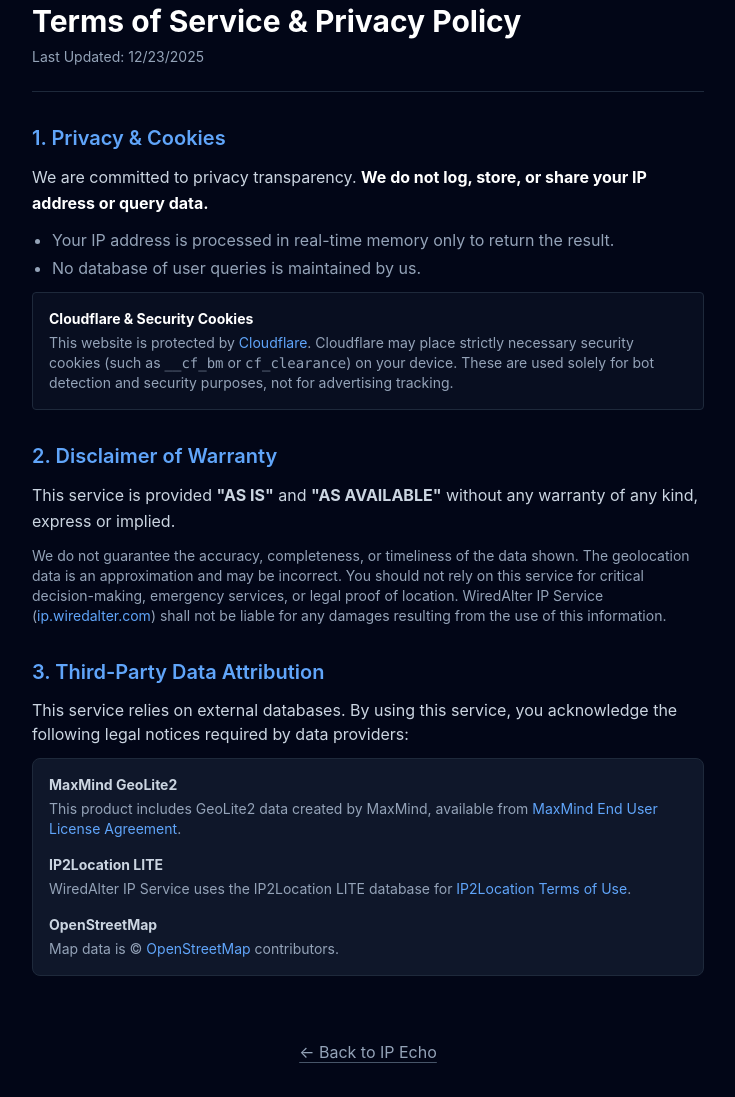
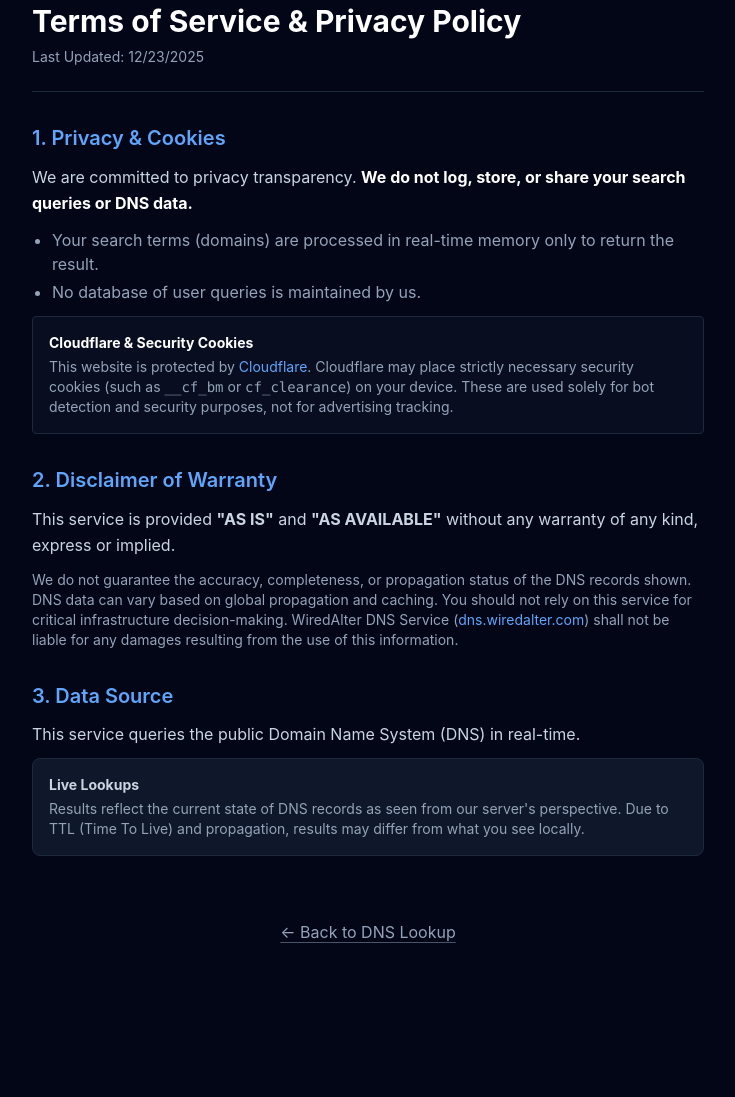
Before and after one commit to buildplan/dns-service, a website: page views/terms.html in a window 1280 px wide. Shown: the part 45-1142 px from the top of the page, without its empty margins (272-1007 px from the left). After the commit the page ends 1037 px from the top, so only its background shows below. Drawn offline with nearby package versions, Linux system fonts and the light colour scheme.

Commit message:
Update Terms page for DNS service

```diff
--- a/views/terms.html
+++ b/views/terms.html
@@ -3,7 +3,7 @@
 <head>
     <meta charset="UTF-8">
     <meta name="viewport" content="width=device-width, initial-scale=1.0">
-    <title>Terms & Privacy - WiredAlter IP</title>
+    <title>Terms & Privacy - WiredAlter DNS</title>
     <script src="https://cdn.tailwindcss.com"></script>
     <style>body { font-family: 'Inter', sans-serif; background-color: #020617; color: #e2e8f0; }</style>
 </head>
@@ -20,10 +20,10 @@
             <h2 class="text-xl font-semibold text-blue-400">1. Privacy & Cookies</h2>
             <p class="text-slate-300 leading-relaxed">
                 We are committed to privacy transparency.
-                <span class="font-bold text-white">We do not log, store, or share your IP address or query data.</span>
+                <span class="font-bold text-white">We do not log, store, or share your search queries or DNS data.</span>
             </p>
             <ul class="list-disc pl-5 text-slate-400 space-y-1">
-                <li>Your IP address is processed in real-time memory only to return the result.</li>
+                <li>Your search terms (domains) are processed in real-time memory only to return the result.</li>
                 <li>No database of user queries is maintained by us.</li>
             </ul>
 
@@ -43,36 +43,26 @@
                 This service is provided <strong>"AS IS"</strong> and <strong>"AS AVAILABLE"</strong> without any warranty of any kind, express or implied.
             </p>
             <p class="text-slate-400 text-sm">
-                We do not guarantee the accuracy, completeness, or timeliness of the data shown. The geolocation data is an approximation and may be incorrect. You should not rely on this service for critical decision-making, emergency services, or legal proof of location. WiredAlter IP Service (<a heref="https://ip.wiredalter.com" class="text-blue-400 hover:underline">ip.wiredalter.com</a>) shall not be liable for any damages resulting from the use of this information.
+                We do not guarantee the accuracy, completeness, or propagation status of the DNS records shown. DNS data can vary based on global propagation and caching. You should not rely on this service for critical infrastructure decision-making. WiredAlter DNS Service (<a href="https://dns.wiredalter.com" class="text-blue-400 hover:underline">dns.wiredalter.com</a>) shall not be liable for any damages resulting from the use of this information.
             </p>
         </section>
 
         <section class="space-y-3">
-            <h2 class="text-xl font-semibold text-blue-400">3. Third-Party Data Attribution</h2>
+            <h2 class="text-xl font-semibold text-blue-400">3. Data Source</h2>
             <p class="text-slate-300">
-                This service relies on external databases. By using this service, you acknowledge the following legal notices required by data providers:
+                This service queries the public Domain Name System (DNS) in real-time.
             </p>
 
             <div class="bg-slate-900 p-4 rounded-lg border border-slate-800 text-sm text-slate-400 space-y-4">
                 <div>
-                    <strong class="text-slate-300 block mb-1">MaxMind GeoLite2</strong>
-                    <p>This product includes GeoLite2 data created by MaxMind, available from <a href="https://www.maxmind.com/en/end-user-license-agreement" target="_blank" class="text-blue-400 hover:underline">MaxMind End User License Agreement</a>.</p>
-                </div>
-
-                <div>
-                    <strong class="text-slate-300 block mb-1">IP2Location LITE</strong>
-                    <p>WiredAlter IP Service uses the IP2Location LITE database for <a href="https://lite.ip2location.com/terms-of-use" target="_blank" class="text-blue-400 hover:underline">IP2Location Terms of Use</a>.</p>
-                </div>
-
-                <div>
-                    <strong class="text-slate-300 block mb-1">OpenStreetMap</strong>
-                    <p>Map data is © <a href="https://www.openstreetmap.org/copyright" target="_blank" class="text-blue-400 hover:underline">OpenStreetMap</a> contributors.</p>
+                    <strong class="text-slate-300 block mb-1">Live Lookups</strong>
+                    <p>Results reflect the current state of DNS records as seen from our server's perspective. Due to TTL (Time To Live) and propagation, results may differ from what you see locally.</p>
                 </div>
             </div>
         </section>
 
         <div class="pt-8 text-center">
-            <a href="/" class="text-slate-400 hover:text-white underline decoration-slate-600 underline-offset-4">← Back to IP Echo</a>
+            <a href="/" class="text-slate-400 hover:text-white underline decoration-slate-600 underline-offset-4">← Back to DNS Lookup</a>
         </div>
 
     </div>
```
